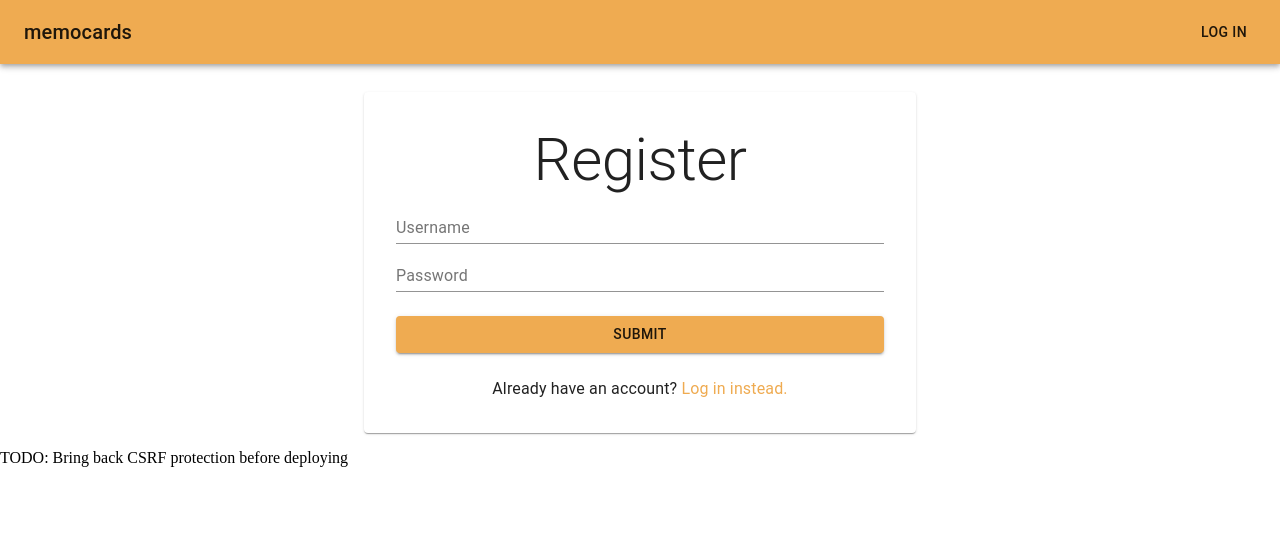
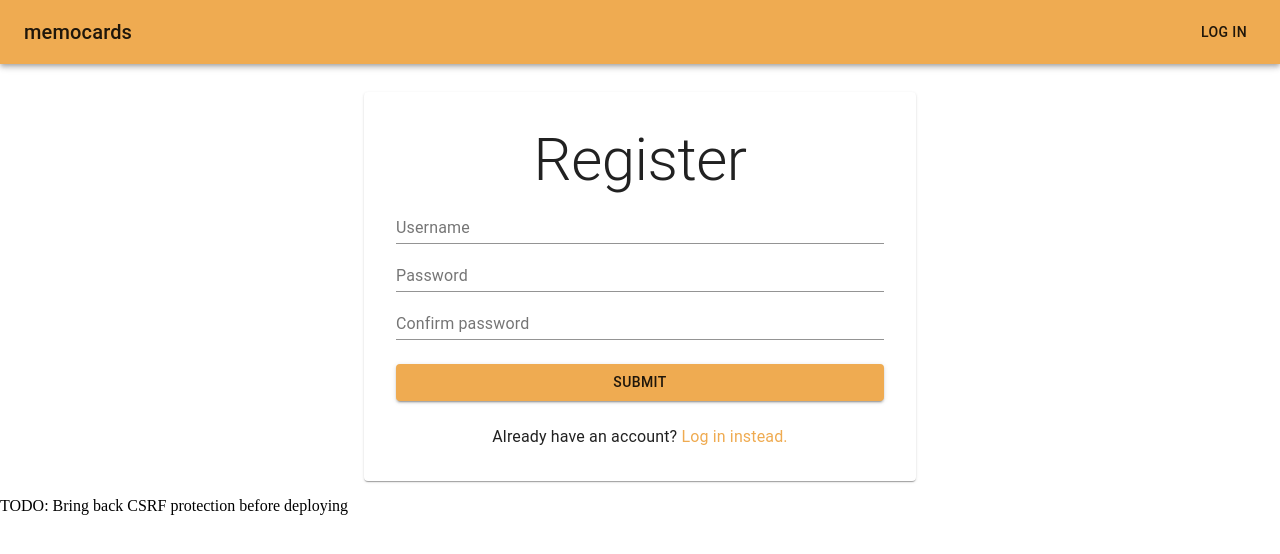
Before and after one commit to karmek-k/memocards, a React (Create React App) app in the folder client/: page /register in a window 1280 px wide. Shown: the top 554 px of the page. Built offline with nearby package versions, Linux system fonts and the light colour scheme; the HTML template or start-up script is replaced by a standard one.

Commit message:
Add a password confirmation field

```diff
--- a/client/src/components/register/RegisterForm.tsx
+++ b/client/src/components/register/RegisterForm.tsx
@@ -9,12 +9,13 @@ import {
 } from '@material-ui/core';
 import { Link as RouterLink } from 'react-router-dom';
 import { SubmitHandler, useForm } from 'react-hook-form';
-import { userSchema } from '../../schemas/user';
+import { registerSchema } from '../../schemas/user';
 import useStyles from '../shared/styles/form';
 
 export interface RegisterInputs {
   username: string;
   password: string;
+  passwordConfirmation: string;
 }
 
 interface Props {
@@ -30,7 +31,7 @@ const RegisterForm: React.FC<Props> = props => {
     register,
     formState: { errors }
   } = useForm<RegisterInputs>({
-    resolver: yupResolver(userSchema)
+    resolver: yupResolver(registerSchema)
   });
 
   const onSubmit: SubmitHandler<RegisterInputs> = props.setInputsCallback;
@@ -64,6 +65,13 @@ const RegisterForm: React.FC<Props> = props => {
           helperText={errors.password?.message}
           {...register('password')}
         />
+        <TextField
+          type="password"
+          error={!!errors.passwordConfirmation}
+          label="Confirm password"
+          helperText={errors.passwordConfirmation?.message}
+          {...register('passwordConfirmation')}
+        />
         <Button
           variant="contained"
           color="primary"
--- a/client/src/pages/RegisterPage.tsx
+++ b/client/src/pages/RegisterPage.tsx
@@ -13,7 +13,8 @@ import useRegister from '../hooks/useRegister';
 const RegisterPage: React.FC = () => {
   const [inputs, setInputs] = useState<RegisterInputs>({
     username: '',
-    password: ''
+    password: '',
+    passwordConfirmation: ''
   });
 
   const loggedIn = useLoggedIn();
--- a/client/src/schemas/user.ts
+++ b/client/src/schemas/user.ts
@@ -9,7 +9,9 @@ export const loginSchema = yup.object().shape(loginSchemaShape);
 
 const registerSchemaShape = {
   ...loginSchemaShape,
-  passwordConfirmation: yup.string().oneOf([yup.ref('password')])
+  passwordConfirmation: yup
+    .string()
+    .oneOf([yup.ref('password')], 'passwords do not match')
 };
 
 export const registerSchema = yup.object().shape(registerSchemaShape);
```
